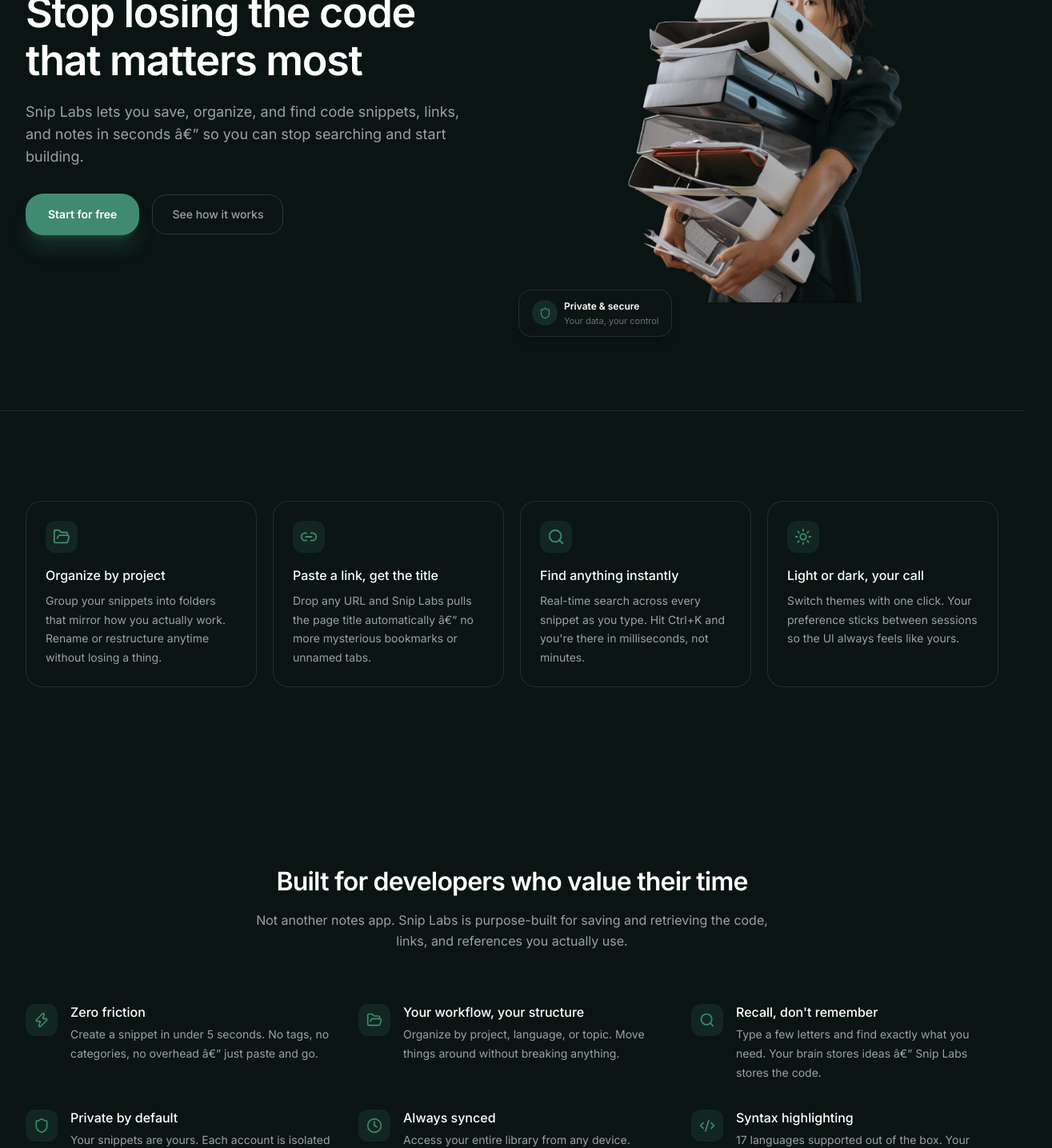
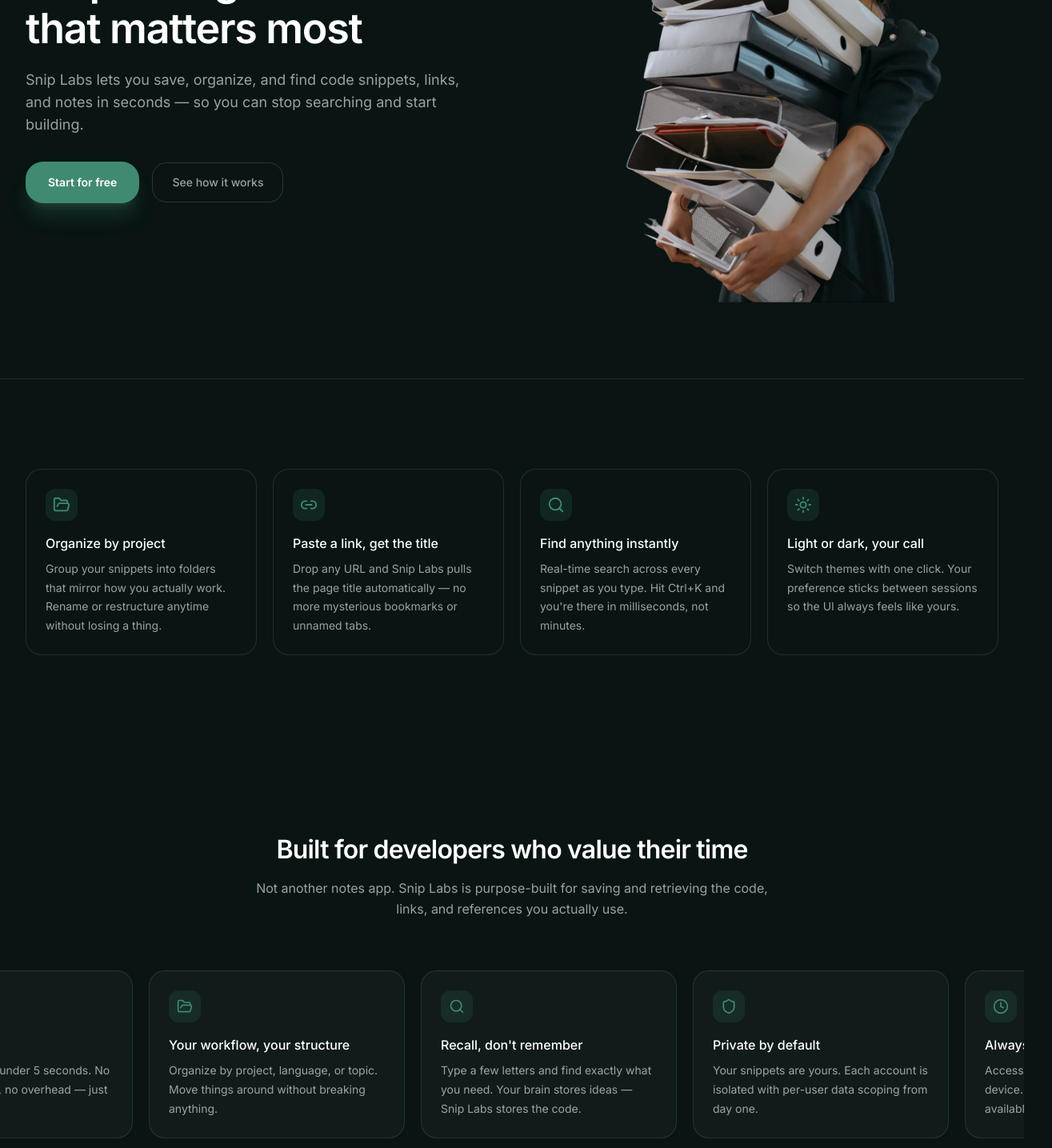
Before and after one commit to slubbles/snippet-manager, a Next.js app: page / in a window 1280 px wide. Shown: the part 340-1775 px from the top of the page at 80% size, 1315 px wide, since content can reach past the window. Built offline with nearby package versions, Linux system fonts and the light colour scheme.

Commit message:
fix: encoding issues, reduce hero padding, remove badge, add benefits carousel, bigger hero image

```diff
--- a/app/page.tsx
+++ b/app/page.tsx
@@ -1,6 +1,6 @@
 'use client'
 
-import { useState } from 'react'
+import { useEffect, useRef, useState } from 'react'
 import Link from 'next/link'
 import Image from 'next/image'
 import { Code2, FolderOpen, Link2, Search, Sun, Shield, Zap, Clock, ChevronDown, Menu, X } from 'lucide-react'
@@ -11,7 +11,7 @@
 
   return (
     <div className="flex min-h-full flex-col bg-white dark:bg-[#091413]">
-      {/* â”€â”€â”€ Nav â”€â”€â”€ */}
+      {/* --- Nav --- */}
       <nav className="sticky top-0 z-50 border-b border-[#091413]/10 bg-white/80 backdrop-blur-md dark:border-white/10 dark:bg-[#091413]/80">
         <div className="mx-auto flex max-w-7xl items-center justify-between px-5 py-3 sm:px-8">
           <Link href="/" className="flex items-center gap-2">
@@ -67,8 +67,8 @@
         )}
       </nav>
 
-      {/* â”€â”€â”€ Hero â”€â”€â”€ */}
-      <section className="mx-auto w-full max-w-7xl px-5 pt-16 pb-20 sm:px-8 md:pt-24 md:pb-28">
+      {/* --- Hero --- */}
+      <section className="mx-auto w-full max-w-7xl px-5 pt-10 pb-20 sm:px-8 md:pt-14 md:pb-28">
         <div className="grid items-center gap-12 lg:grid-cols-2 lg:gap-16">
           <div className="max-w-xl">
             <div className="mb-5 inline-flex items-center gap-2 rounded-full border border-brand-200 bg-brand-50 px-4 py-1.5 text-[12px] font-semibold leading-[20.4px] text-brand-700 dark:border-white/15 dark:bg-white/5 dark:text-brand-200">
@@ -79,7 +79,7 @@
               Stop losing the code that matters most
             </h1>
             <p className="mb-8 text-[16px] font-normal leading-[26px] text-[#091413]/60 dark:text-white/60 sm:text-[18px] sm:leading-[28px]">
-              Snip Labs lets you save, organize, and find code snippets, links, and notes in seconds â€” so you can stop searching and start building.
+              Snip Labs lets you save, organize, and find code snippets, links, and notes in seconds — so you can stop searching and start building.
             </p>
             <div className="flex flex-wrap items-center gap-4">
               <Link
@@ -97,43 +97,32 @@
             </div>
           </div>
           <div className="relative">
-            <div>
-              <Image
-                src="/images/hero-section.webp"
-                alt="Organize your code snippets"
-                width={800}
-                height={800}
-                className="w-full object-contain"
-                priority
-              />
-            </div>
-            <div className="absolute -bottom-4 -left-4 flex items-center gap-2 rounded-2xl border border-[#091413]/10 bg-white px-4 py-2.5 shadow-lg dark:border-white/10 dark:bg-[#091413] sm:-bottom-5 sm:-left-6">
-              <div className="flex h-8 w-8 items-center justify-center rounded-full bg-brand-500/15 dark:bg-brand-500/20">
-                <Shield size={15} className="text-brand-500" />
-              </div>
-              <div>
-                <p className="text-[12px] font-semibold leading-[20.4px] text-[#091413] dark:text-white">Private & secure</p>
-                <p className="text-[11px] text-[#091413]/40 dark:text-white/40">Your data, your control</p>
-              </div>
-            </div>
+            <Image
+              src="/images/hero-section.webp"
+              alt="Organize your code snippets"
+              width={900}
+              height={900}
+              className="w-full lg:scale-115 lg:translate-x-6 object-contain"
+              priority
+            />
           </div>
         </div>
       </section>
 
-      {/* â”€â”€â”€ Use Cases â”€â”€â”€ */}
+      {/* --- Use Cases --- */}
       <section id="use-cases" className="border-t border-[#091413]/10 bg-[#091413]/[0.02] py-20 dark:border-white/10 dark:bg-[#091413] md:py-28">
         <div className="mx-auto max-w-7xl px-5 sm:px-8">
           <div className="grid gap-5 sm:grid-cols-2 lg:grid-cols-4">
             <UseCaseCard icon={<FolderOpen size={22} />} title="Organize by project" description="Group your snippets into folders that mirror how you actually work. Rename or restructure anytime without losing a thing." />
-            <UseCaseCard icon={<Link2 size={22} />} title="Paste a link, get the title" description="Drop any URL and Snip Labs pulls the page title automatically â€” no more mysterious bookmarks or unnamed tabs." />
+            <UseCaseCard icon={<Link2 size={22} />} title="Paste a link, get the title" description="Drop any URL and Snip Labs pulls the page title automatically — no more mysterious bookmarks or unnamed tabs." />
             <UseCaseCard icon={<Search size={22} />} title="Find anything instantly" description="Real-time search across every snippet as you type. Hit Ctrl+K and you're there in milliseconds, not minutes." />
             <UseCaseCard icon={<Sun size={22} />} title="Light or dark, your call" description="Switch themes with one click. Your preference sticks between sessions so the UI always feels like yours." />
           </div>
         </div>
       </section>
 
-      {/* â”€â”€â”€ Why / Benefits â”€â”€â”€ */}
-      <section className="py-20 md:py-28">
+      {/* --- Benefits Carousel --- */}
+      <section className="py-20 md:py-28 overflow-hidden">
         <div className="mx-auto max-w-7xl px-5 sm:px-8">
           <div className="mx-auto mb-16 max-w-2xl text-center">
             <h2 className="mb-4 text-[28px] font-semibold leading-[1.2] tracking-tight text-[#091413] dark:text-white sm:text-[32px]">
@@ -143,34 +132,27 @@
               Not another notes app. Snip Labs is purpose-built for saving and retrieving the code, links, and references you actually use.
             </p>
           </div>
-          <div className="grid gap-8 sm:grid-cols-2 lg:grid-cols-3">
-            <BenefitCard icon={<Zap size={20} />} title="Zero friction" description="Create a snippet in under 5 seconds. No tags, no categories, no overhead â€” just paste and go." />
-            <BenefitCard icon={<FolderOpen size={20} />} title="Your workflow, your structure" description="Organize by project, language, or topic. Move things around without breaking anything." />
-            <BenefitCard icon={<Search size={20} />} title="Recall, don't remember" description="Type a few letters and find exactly what you need. Your brain stores ideas â€” Snip Labs stores the code." />
-            <BenefitCard icon={<Shield size={20} />} title="Private by default" description="Your snippets are yours. Each account is isolated with per-user data scoping from day one." />
-            <BenefitCard icon={<Clock size={20} />} title="Always synced" description="Access your entire library from any device. Cloud-backed, fast, and available whenever you need it." />
-            <BenefitCard icon={<Code2 size={20} />} title="Syntax highlighting" description="17 languages supported out of the box. Your code looks exactly like it does in your editor." />
-          </div>
         </div>
+        <BenefitsCarousel />
       </section>
 
-      {/* â”€â”€â”€ FAQ â”€â”€â”€ */}
+      {/* --- FAQ --- */}
       <section className="border-t border-[#091413]/10 bg-[#091413]/[0.02] py-20 dark:border-white/10 dark:bg-[#091413] md:py-28">
         <div className="mx-auto max-w-3xl px-5 sm:px-8">
           <h2 className="mb-12 text-center text-[28px] font-semibold leading-[1.2] tracking-tight text-[#091413] dark:text-white sm:text-[32px]">
             Frequently asked questions
           </h2>
           <div className="space-y-4">
-            <FAQItem question="Is Snip Labs free to use?" answer="Yes. Snip Labs is completely free â€” unlimited snippets, unlimited folders, no credit card required." />
+            <FAQItem question="Is Snip Labs free to use?" answer="Yes. Snip Labs is completely free — unlimited snippets, unlimited folders, no credit card required." />
             <FAQItem question="Do I need to install anything?" answer="No. Snip Labs runs entirely in your browser. Sign up and start saving snippets in seconds." />
             <FAQItem question="Can I organize snippets by project?" answer="Absolutely. Create as many folders as you want and nest your snippets however makes sense for your workflow." />
-            <FAQItem question="What languages does syntax highlighting support?" answer="JavaScript, TypeScript, Python, Go, Rust, Java, C#, PHP, Ruby, SQL, HTML, CSS, JSON, Bash, Markdown, YAML, and Dockerfile â€” 17 languages out of the box." />
+            <FAQItem question="What languages does syntax highlighting support?" answer="JavaScript, TypeScript, Python, Go, Rust, Java, C#, PHP, Ruby, SQL, HTML, CSS, JSON, Bash, Markdown, YAML, and Dockerfile — 17 languages out of the box." />
             <FAQItem question="Is my data private?" answer="Yes. Every account is fully isolated. Your snippets and folders are only visible to you, always." />
           </div>
         </div>
       </section>
 
-      {/* â”€â”€â”€ CTA â”€â”€â”€ */}
+      {/* --- CTA --- */}
       <section className="py-20 md:py-28">
         <div className="mx-auto max-w-3xl px-5 text-center sm:px-8">
           <h2 className="mb-4 text-[28px] font-semibold leading-[1.2] tracking-tight text-[#091413] dark:text-white sm:text-[36px]">
@@ -186,12 +168,12 @@
             Create your free account
           </Link>
           <p className="mt-4 text-[12px] font-normal leading-[20.4px] text-[#091413]/40 dark:text-white/40">
-            No credit card Â· Free forever Â· Takes 10 seconds
+            No credit card · Free forever · Takes 10 seconds
           </p>
         </div>
       </section>
 
-      {/* â”€â”€â”€ Footer â”€â”€â”€ */}
+      {/* --- Footer --- */}
       <footer className="border-t border-[#091413]/10 px-5 py-8 dark:border-white/10 sm:px-8">
         <div className="mx-auto flex max-w-7xl flex-col items-center justify-between gap-4 sm:flex-row">
           <div className="flex items-center gap-2">
@@ -207,7 +189,80 @@
   )
 }
 
-/* â”€â”€â”€ Subcomponents â”€â”€â”€ */
+/* --- Subcomponents --- */
+
+const benefitCards = [
+  { icon: 'zap', title: 'Zero friction', description: 'Create a snippet in under 5 seconds. No tags, no categories, no overhead — just paste and go.' },
+  { icon: 'folder', title: 'Your workflow, your structure', description: 'Organize by project, language, or topic. Move things around without breaking anything.' },
+  { icon: 'search', title: "Recall, don't remember", description: 'Type a few letters and find exactly what you need. Your brain stores ideas — Snip Labs stores the code.' },
+  { icon: 'shield', title: 'Private by default', description: 'Your snippets are yours. Each account is isolated with per-user data scoping from day one.' },
+  { icon: 'clock', title: 'Always synced', description: 'Access your entire library from any device. Cloud-backed, fast, and available whenever you need it.' },
+  { icon: 'code', title: 'Syntax highlighting', description: '17 languages supported out of the box. Your code looks exactly like it does in your editor.' },
+]
+
+const iconMap: Record<string, React.ReactNode> = {
+  zap: <Zap size={20} />,
+  folder: <FolderOpen size={20} />,
+  search: <Search size={20} />,
+  shield: <Shield size={20} />,
+  clock: <Clock size={20} />,
+  code: <Code2 size={20} />,
+}
+
+function BenefitsCarousel() {
+  const scrollRef = useRef<HTMLDivElement>(null)
+  const [isPaused, setIsPaused] = useState(false)
+
+  useEffect(() => {
+    const el = scrollRef.current
+    if (!el) return
+
+    let animationId: number
+    let scrollPos = 0
+    const speed = 0.5 // px per frame
+
+    const step = () => {
+      if (!isPaused) {
+        scrollPos += speed
+        // Reset when we've scrolled through one full set of cards
+        const halfWidth = el.scrollWidth / 2
+        if (scrollPos >= halfWidth) {
+          scrollPos = 0
+        }
+        el.scrollLeft = scrollPos
+      }
+      animationId = requestAnimationFrame(step)
+    }
+
+    animationId = requestAnimationFrame(step)
+    return () => cancelAnimationFrame(animationId)
+  }, [isPaused])
+
+  // Duplicate cards for seamless loop
+  const cards = [...benefitCards, ...benefitCards]
+
+  return (
+    <div
+      ref={scrollRef}
+      className="flex gap-5 overflow-hidden px-5 sm:px-8"
+      onMouseEnter={() => setIsPaused(true)}
+      onMouseLeave={() => setIsPaused(false)}
+    >
+      {cards.map((card, i) => (
+        <div
+          key={`${card.icon}-${i}`}
+          className="group w-[320px] shrink-0 rounded-[20px] border border-[#091413]/10 bg-white p-6 transition-all hover:border-brand-500/30 hover:shadow-lg hover:shadow-brand-500/5 dark:border-white/10 dark:bg-white/[0.03] dark:hover:border-brand-500/30"
+        >
+          <div className="mb-4 flex h-10 w-10 items-center justify-center rounded-xl bg-brand-500/10 text-brand-500 transition-colors group-hover:bg-brand-500/15 dark:bg-brand-500/15 dark:group-hover:bg-brand-500/25">
+            {iconMap[card.icon]}
+          </div>
+          <h3 className="mb-2 text-[16px] font-medium leading-[24px] text-[#091413] dark:text-white">{card.title}</h3>
+          <p className="text-[14px] font-normal leading-[23.8px] text-[#091413]/60 dark:text-white/60">{card.description}</p>
+        </div>
+      ))}
+    </div>
+  )
+}
 
 function UseCaseCard({ icon, title, description }: { icon: React.ReactNode; title: string; description: string }) {
   return (
@@ -217,20 +272,6 @@
       </div>
       <h3 className="mb-2 text-[16px] font-medium leading-[24px] text-[#091413] dark:text-white">{title}</h3>
       <p className="text-[14px] font-normal leading-[23.8px] text-[#091413]/60 dark:text-white/60">{description}</p>
-    </div>
-  )
-}
-
-function BenefitCard({ icon, title, description }: { icon: React.ReactNode; title: string; description: string }) {
-  return (
-    <div className="flex gap-4">
-      <div className="mt-0.5 flex h-10 w-10 shrink-0 items-center justify-center rounded-xl bg-brand-500/10 text-brand-500 dark:bg-brand-500/15">
-        {icon}
-      </div>
-      <div>
-        <h3 className="mb-1 text-[16px] font-medium leading-[24px] text-[#091413] dark:text-white">{title}</h3>
-        <p className="text-[14px] font-normal leading-[23.8px] text-[#091413]/60 dark:text-white/60">{description}</p>
-      </div>
     </div>
   )
 }
```
Also changed, not shown: public/images/hero-section.webp.
